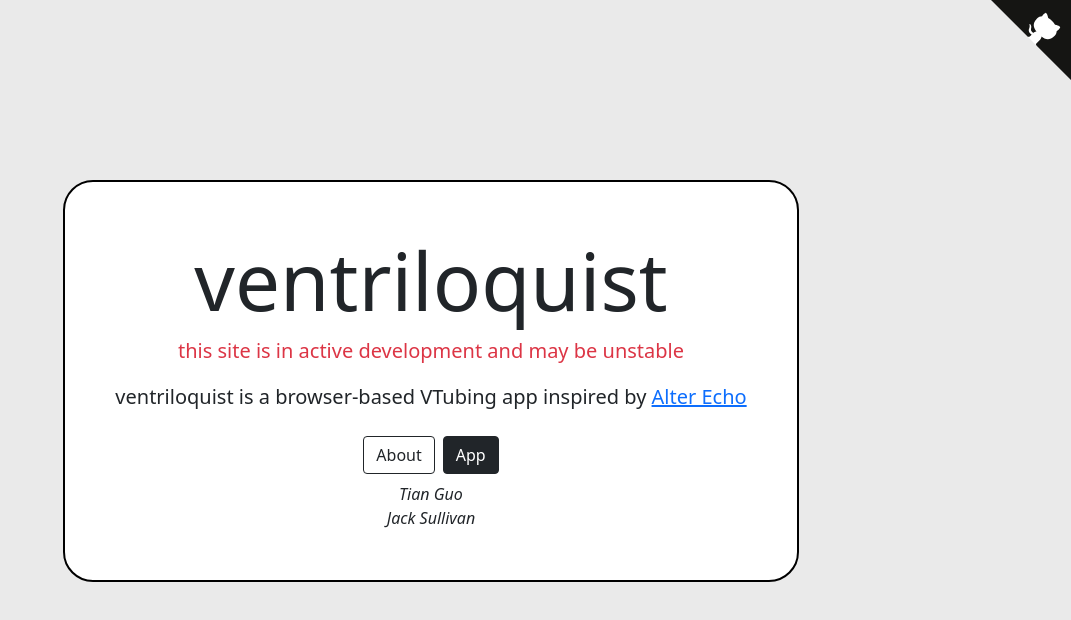
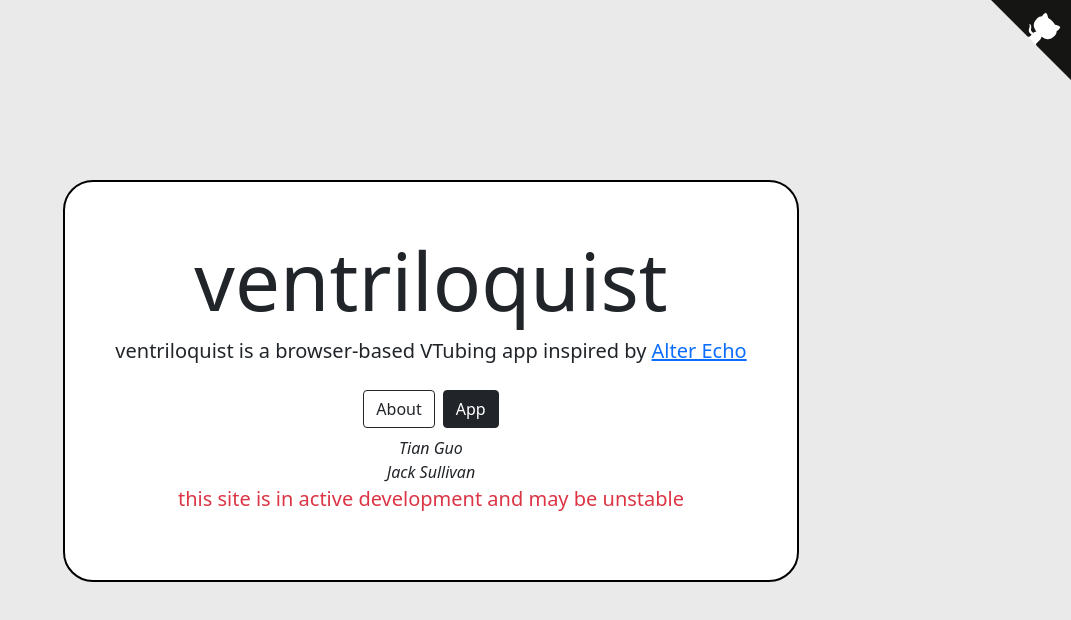
Before and after one commit to cake-lab/ventriloquist, a Next.js app: page / in a window 1280 px wide. Shown: the top 620 px of the page, without its empty margins (209-1280 px from the left). Built offline with nearby package versions, Linux system fonts and the light colour scheme.

Commit message:
changed warning text

```diff
--- a/pages/index.tsx
+++ b/pages/index.tsx
@@ -12,9 +12,7 @@
       <GitHubCorner />
       <div id="home-panel">
         <h1 className="display-1">ventriloquist</h1>
-        <p className="lead text-danger">
-          this site is in active development and may be unstable
-        </p>
+
         <p className="lead">
           ventriloquist is a browser-based VTubing app inspired by{" "}
           <a href="https://www.cs.purdue.edu/cgvlab/papers/popescu/2021ISMARAlterEchoPopescu.pdf">
@@ -41,6 +39,9 @@
         </div>
         <i>Tian Guo</i>
         <i>Jack Sullivan</i>
+        <p className="lead text-danger">
+          this site is in active development and may be unstable
+        </p>
       </div>
     </div>
   );
```
